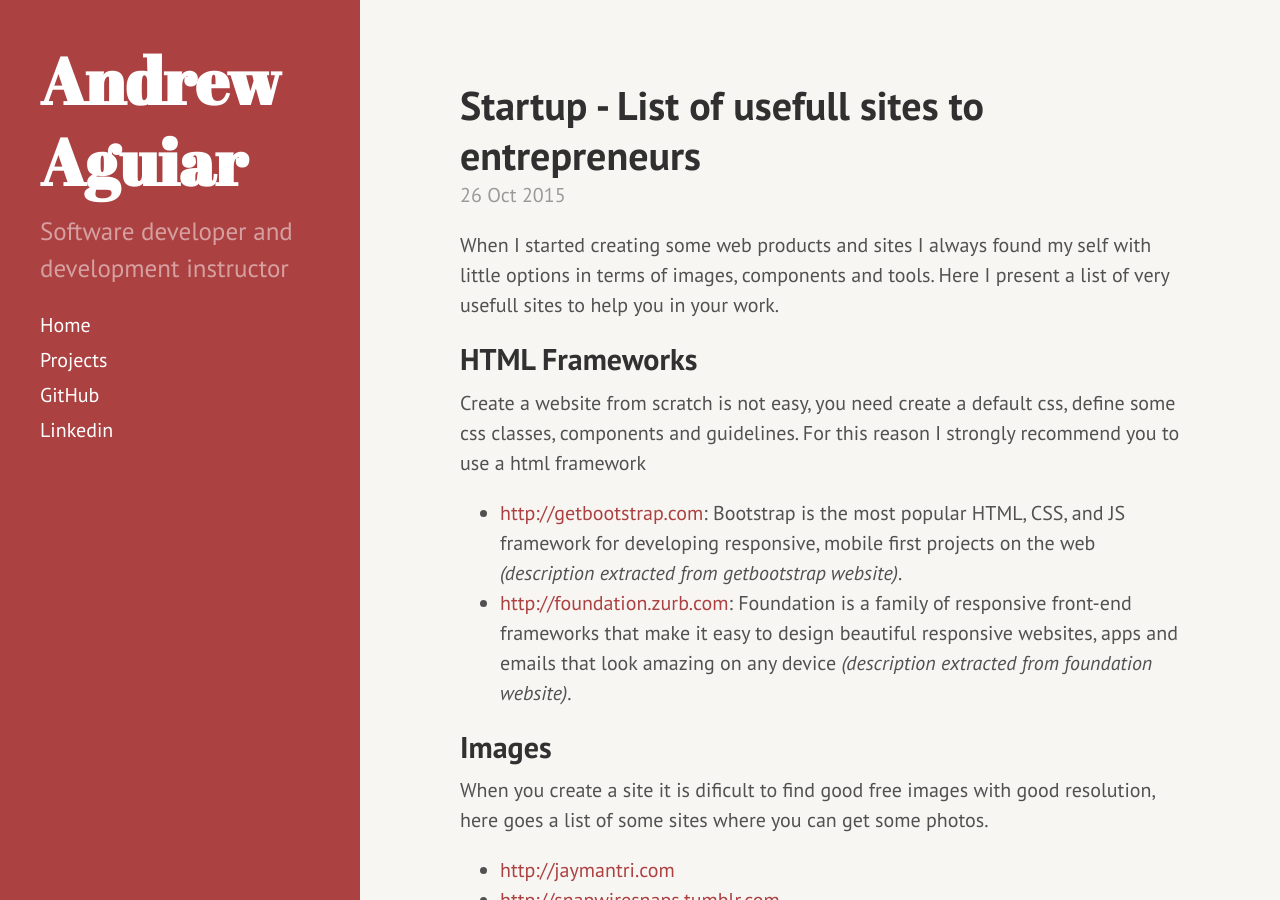
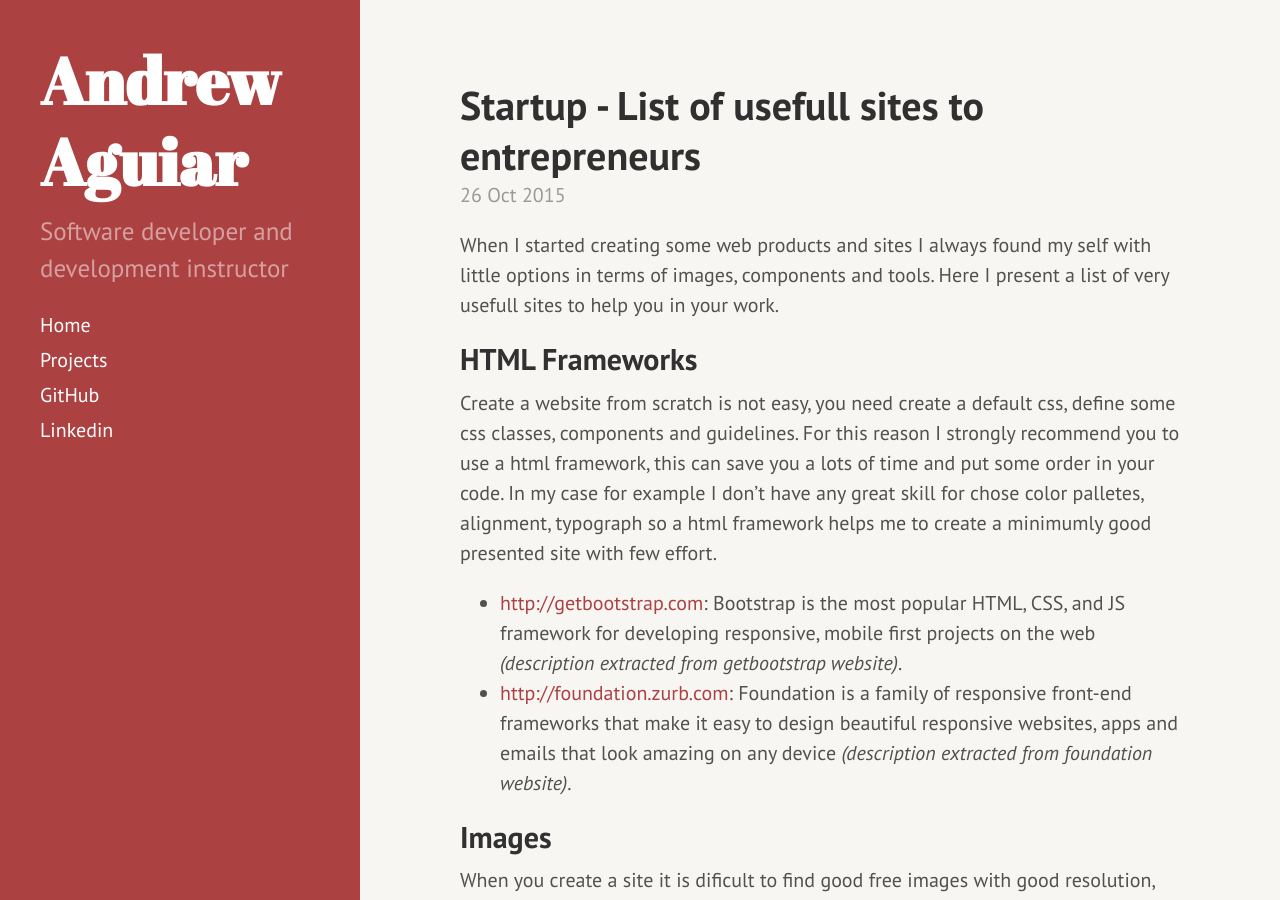
Before and after one commit to gadsc/andrewaguiar.github.io, a Jekyll site: the page built from _posts/2015-10-26-startup-list-of-usefull-sites-to-entrepreneurs.md, in a window 1280 px wide and 900 px high. Built offline with Jekyll 4.4.1, drawn with Linux system fonts in a browser that asks for light colours; Markdown is read by kramdown in place of the engine named in the settings; comment, search, counter and statistics services are not loaded.

Commit message:
Update 2015-10-26-startup-list-of-usefull-sites-to-entrepreneurs.md

```diff
--- a/_posts/2015-10-26-startup-list-of-usefull-sites-to-entrepreneurs.md
+++ b/_posts/2015-10-26-startup-list-of-usefull-sites-to-entrepreneurs.md
@@ -5,7 +5,7 @@ title: "Startup - List of usefull sites to entrepreneurs"
 When I started creating some web products and sites I always found my self with little options in terms of images, components and tools. Here I present a list of very usefull sites to help you in your work.
 
 ## HTML Frameworks
-Create a website from scratch is not easy, you need create a default css, define some css classes, components and guidelines. For this reason I strongly recommend you to use a html framework
+Create a website from scratch is not easy, you need create a default css, define some css classes, components and guidelines. For this reason I strongly recommend you to use a html framework, this can save you a lots of time and put some order in your code. In my case for example I don't have any great skill for chose color palletes, alignment, typograph so a html framework helps me to create a minimumly good presented site with few effort.
 
   - [http://getbootstrap.com](http://getbootstrap.com): Bootstrap is the most popular HTML, CSS, and JS framework for developing responsive, mobile first projects on the web *(description extracted from getbootstrap website)*.
   - [http://foundation.zurb.com](http://foundation.zurb.com): Foundation is a family of responsive front-end frameworks that make it easy to design beautiful responsive websites, apps and emails that look amazing on any device *(description extracted from foundation website)*.
```
